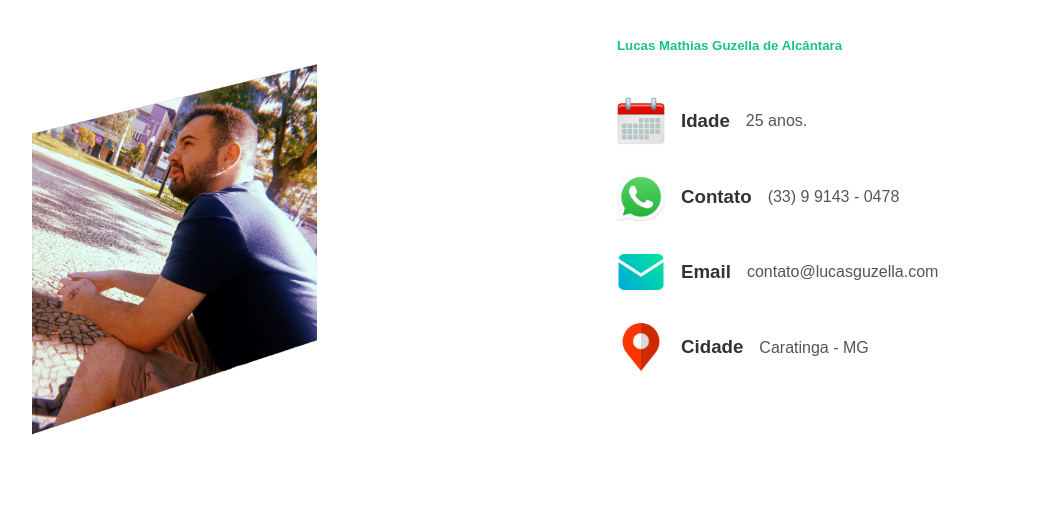
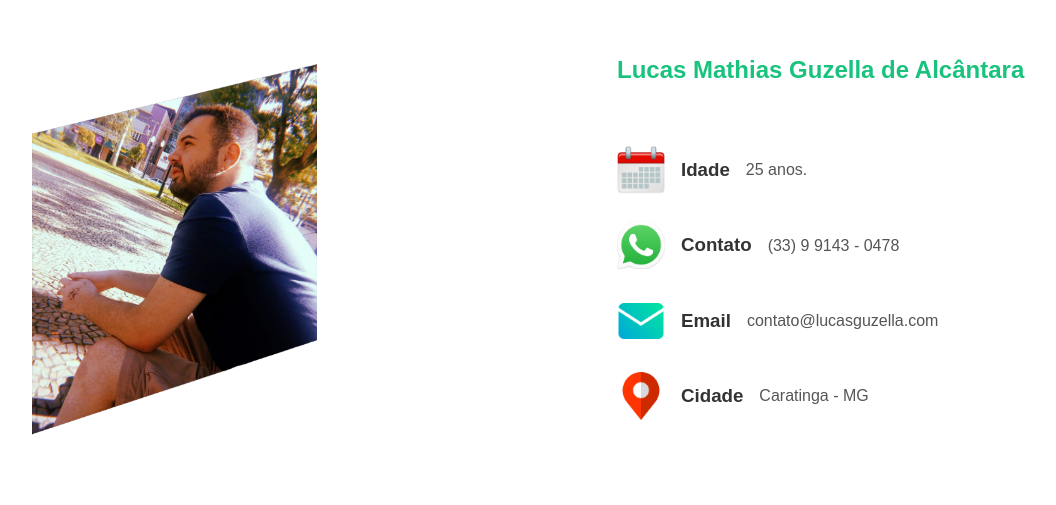
Before and after one commit to LucasGuzella/lucasguzella, a PHP site: page / in a window 1280 px wide. Shown: the part 77-582 px from the top of the page, without its empty margins (31-1087 px from the left). Run offline with PHP 8.4, Linux system fonts and the light colour scheme.

Commit message:
Update styles.css

```diff
--- a/styles.css
+++ b/styles.css
@@ -108,7 +108,8 @@ a:hover{
 
 @media(min-width: 769px) {
 	h5 {
-    	color: rgb(25, 195, 125);
+	    	color: rgb(25, 195, 125);
+		font-size: 1.5em;
 	}
 	h6	{
 		display: none;
@@ -116,10 +117,11 @@ a:hover{
 }
 
 @media (max-width: 768px) {
-    h5 {
-    	display: none;
+	h5 {
+    		display: none;
 	}
 	h6	{
 		color: rgb(25, 195, 125);
+		font-size: 1.5em;
 	}
 }
```
